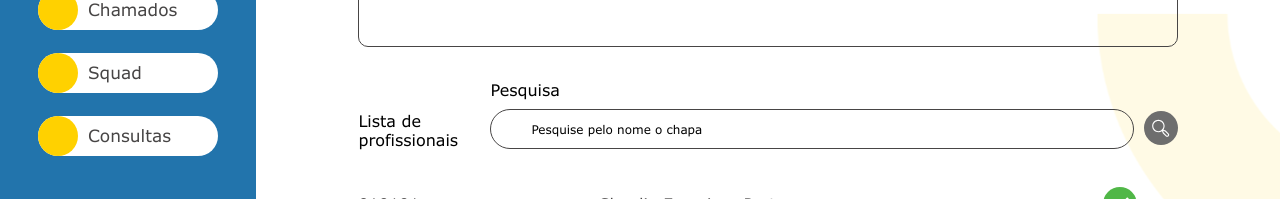
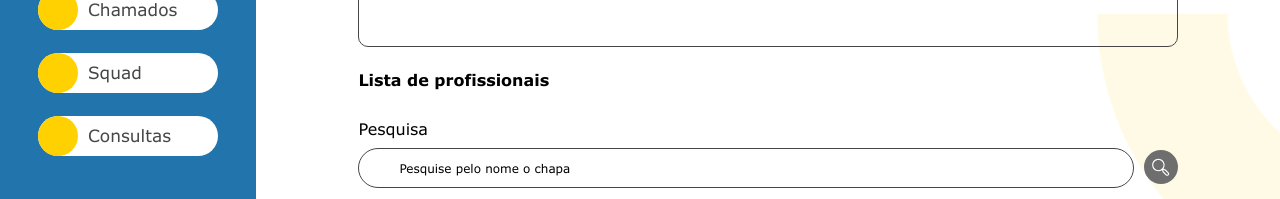
Before and after one commit to Maneasy-CODE/Maneasy-react, a React (Vite) app: page /pagina/squad/cadastro in a window 1280 px wide. Shown: the part 523-722 px from the top of the page. Built offline with nearby package versions, Linux system fonts and the light colour scheme; some icons are missing.

Commit message:
Termino de actualizacão squad montar

```diff
--- a/src/pages/Squad_montar/index.tsx
+++ b/src/pages/Squad_montar/index.tsx
@@ -98,8 +98,9 @@ function Squadmontar() {
                             </div>
                         </div>
                     </div>
+                    <h2 className="titulo_lista_prof">Lista de profissionais</h2>
                     <div className="section_pesquisa espacamento">
-                    <label>Lista de profissionais</label>
+                        {/* <div> */}
                         <div className="section_pesquisa_resultado_input">
                             <label htmlFor="Consultar">Pesquisa</label>
                             <div className="input-icons">
@@ -110,6 +111,7 @@ function Squadmontar() {
                         <Link to={"#"} className="section_pesquisa_btn">
                             <img src={lupa} alt="" />
                         </Link>
+                        {/* </div> */}
                     </div>
                     <div className="section_resultado">
                         <div className="tabela_scroll">
--- a/src/pages/Squad_montar/style.css
+++ b/src/pages/Squad_montar/style.css
@@ -211,6 +211,12 @@
     margin-top: 10px;
 }
 
+#squad_cadastro .titulo_lista_prof {
+    font-family: "VerdanaBold";
+    margin-top: 20px;
+    font-size: 16px;
+}
+
 #squad_cadastro .section_resultado label {
     font-size: 20px;
     font-family: "VerdanaRegular";
```
